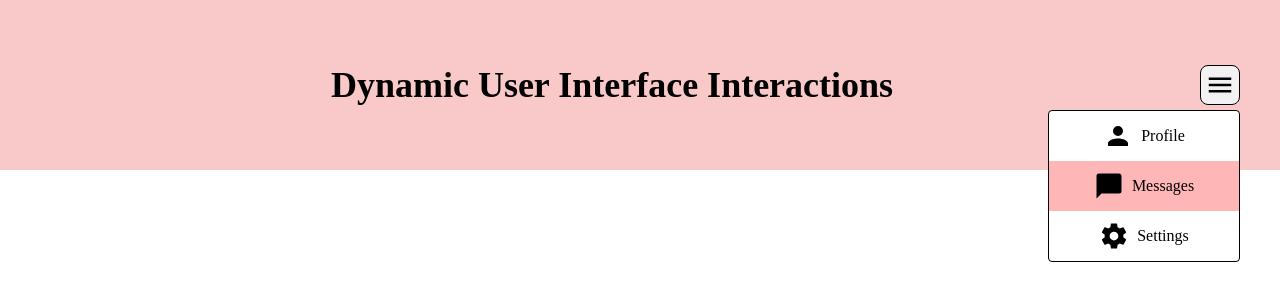
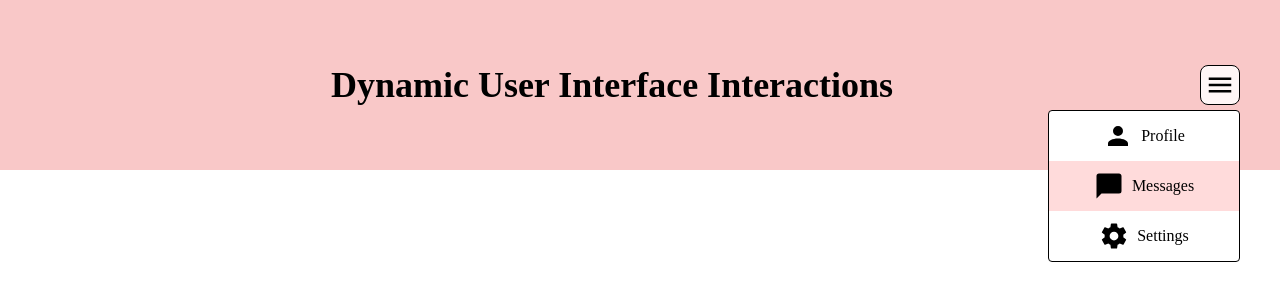
Before and after one commit to djcrago/dynamic-interactions, a website built with webpack: page src/index.html in a window 1280 px wide. Both pictures are taken after a click on the element 1219 px from the left and 85 px from the top of the page. Built offline with nearby package versions, Linux system fonts and the light colour scheme.

Commit message:
Update menu styling

```diff
--- a/src/style.css
+++ b/src/style.css
@@ -28,7 +28,7 @@ body {
 .menu {
     display: flex;
     padding: 4px;
-    background-color: rgb(242, 242, 242);
+    background-color: rgb(255, 246, 246);
     border: 1px solid #000;
     border-radius: 8px;
     margin: 0 8px;
@@ -44,15 +44,13 @@ img {
 }
 
 .menu:active {
-    background-color: rgb(218, 218, 218);
+    background-color: rgb(255, 246, 246);
 }
 
 .menu-items {
     display: flex;
     flex-direction: column;
     position: absolute;
-    /* top: 110px;
-    right: 40px; */
     background-color: white;
     border: 1px solid #000;
     border-radius: 4px;
@@ -70,16 +68,16 @@ img {
 }
 
 .menu-items div:hover {
-    background-color: lightgray;
+    background-color: rgb(255, 182, 182);
     cursor: pointer;
 }
 
 .menu-items div:active {
-    background-color: rgb(172, 172, 172);
+    background-color: rgba(255, 0, 0, 0.491);
 }
 
 .messages {
-    background-color: rgb(255, 182, 182);
+    background-color: rgba(255, 0, 0, 0.141);
 }
 
 .invisible {
```
